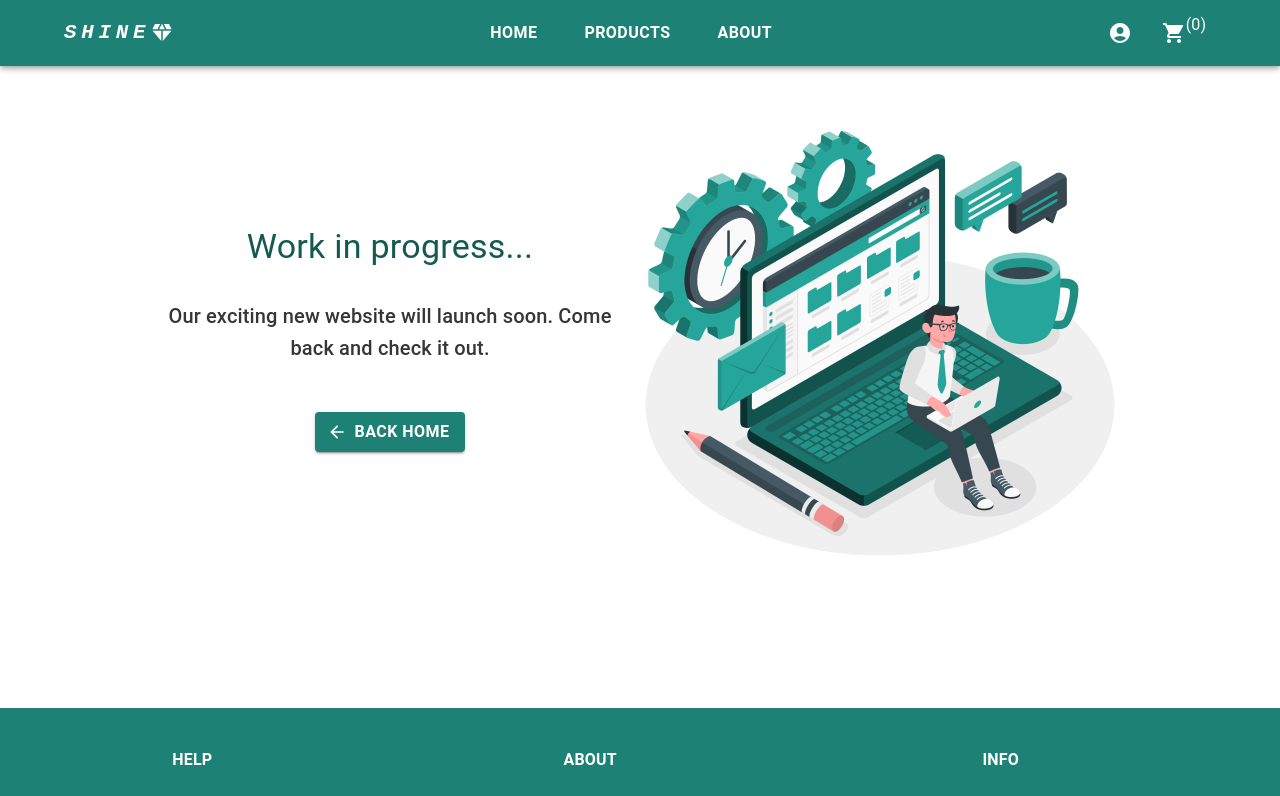
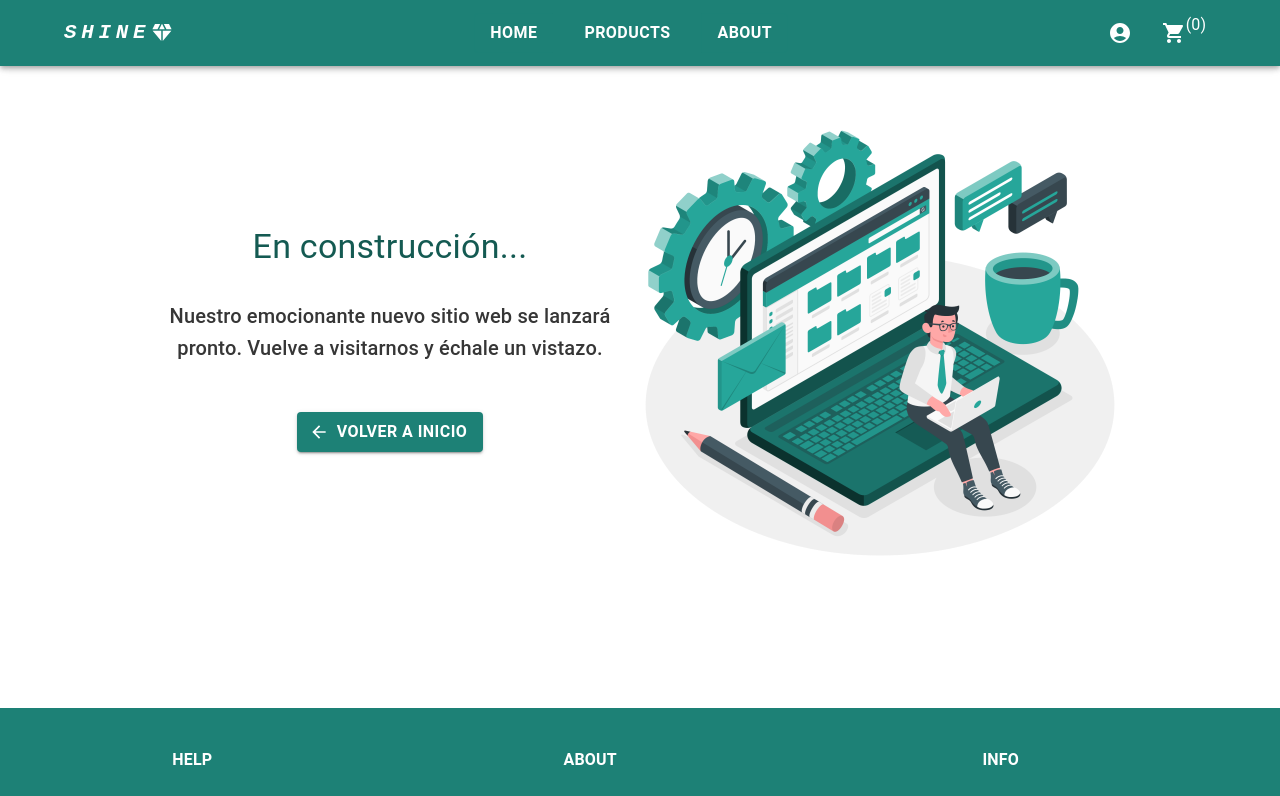
Before and after one commit to KatherineStehberg/ecommerce, a React (Create React App) app: page /waiting in a window 1280 px wide. Shown: the top 796 px of the page. Built offline with nearby package versions, Linux system fonts and the light colour scheme.

Commit message:
Updated ErrorPage.jsx

```diff
--- a/src/pages/ErrorPage.jsx
+++ b/src/pages/ErrorPage.jsx
@@ -15,11 +15,11 @@ const ErrorPage = () => {
             variant="h4"
             sx={{ color: Colors.primaryDark, mb: "2rem" }}
           >
-            Work in progress...
+            En construcción...
           </Typography>
           <Typography variant="h6" sx={{ mb: { xs: "2rem" } }}>
-            Our exciting new website will launch soon. Come back and check it
-            out.
+            Nuestro emocionante nuevo sitio web se lanzará pronto. Vuelve a
+            visitarnos y échale un vistazo.
           </Typography>
           <Link to={"/"}>
             <MyButton
@@ -27,7 +27,7 @@ const ErrorPage = () => {
               startIcon={<ArrowBackIcon />}
               sx={{ marginTop: "1rem" }}
             >
-              Back Home
+              Volver a Inicio
             </MyButton>
           </Link>
         </Box>
@@ -37,7 +37,7 @@ const ErrorPage = () => {
             height: { xs: 400, md: 450 },
           }}
           image="/images/Working.png"
-          title="We are working on the site"
+          title="Estamos trabajando en el sitio"
         />
       </MainImageBox>
     </PageContainer>
```
